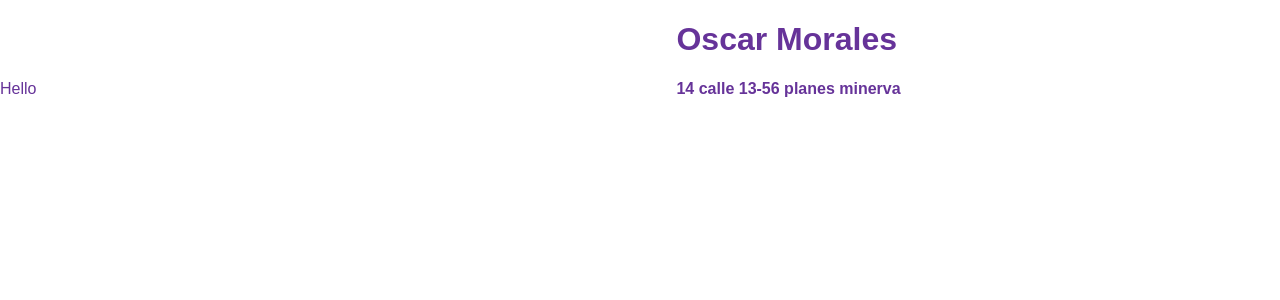
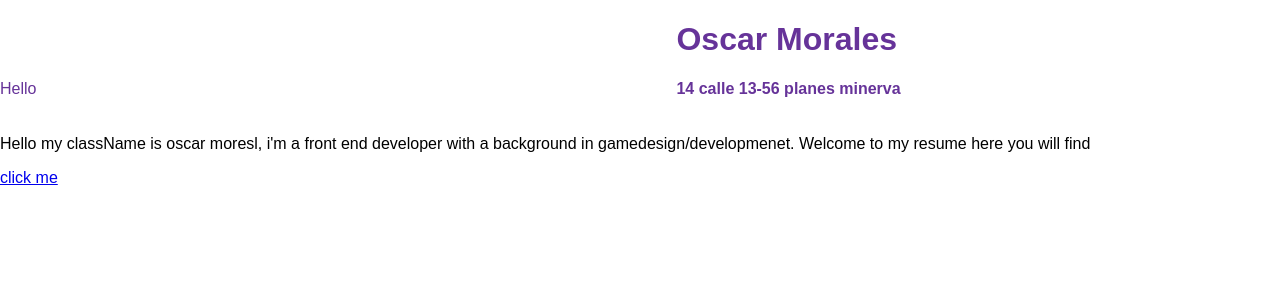
Before and after one commit to Vidsneezes/InteractiveResume, a React (Create React App) app: page / in a window 1280 px wide. Shown: the top 300 px of the page. Built offline with nearby package versions, Linux system fonts and the light colour scheme.

Commit message:
added skeleton components, implemented personalinfo component

```diff
--- a/src/App.js
+++ b/src/App.js
@@ -1,6 +1,6 @@
 import React, { Component } from 'react';
 import Info from './components/info/Info.jsx'
-import logo from './logo.svg';
+import PersonalInfo from './components/personalinfo/PersonalInfo.jsx';
 import './App.css';
 
 class App extends Component {
@@ -8,6 +8,7 @@ class App extends Component {
     return (
       <div className="App">
         <Info />
+        <PersonalInfo />
       </div>
     );
   }
--- /dev/null
+++ b/src/components/personalinfo/PersonalInfo.jsx
@@ -0,0 +1,18 @@
+import React, { Component } from 'react';
+
+class PersonalInfo extends Component {
+  render() {
+    return (
+      <div className="personalinfo">
+        <div className="personalinfo-intro"><p>Hello my className is oscar moresl, i'm a front end developer with a background
+          in gamedesign/developmenet. Welcome to my resume here you will find</p>
+        </div>
+        <div>
+          <a href="#personalinfo">click me </a>
+        </div>
+      </div>
+    );
+  }
+}
+
+export default PersonalInfo;
```
Also changed, not shown: src/components/bio/Bio.css (added), src/components/bio/Bio.jsx (added).
